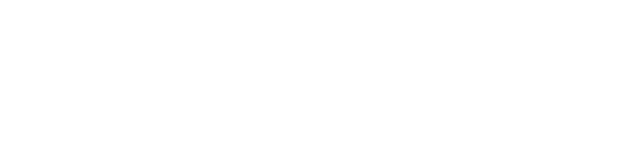
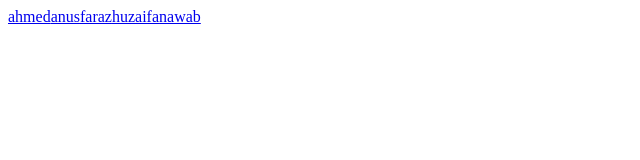
Before and after one commit to manuskhan23/nawab, a plain HTML site: page index.html in a window 1280 px wide. Shown: the whole page, without its empty margins (0-640 px from the left). Drawn offline with Linux system fonts and the light colour scheme.

Commit message:
creat file

```diff
--- a/index.html
+++ b/index.html
@@ -6,6 +6,6 @@
     <title>Document</title>
 </head>
 <body>
-
+    <a href="ahmed.html">ahmed</a><a href="anus.html">anus</a><a href="faraz.html">faraz</a><a href="huzaifa.html">huzaifa</a><a href="nawab.html">nawab</a>
 </body>
 </html>
```
